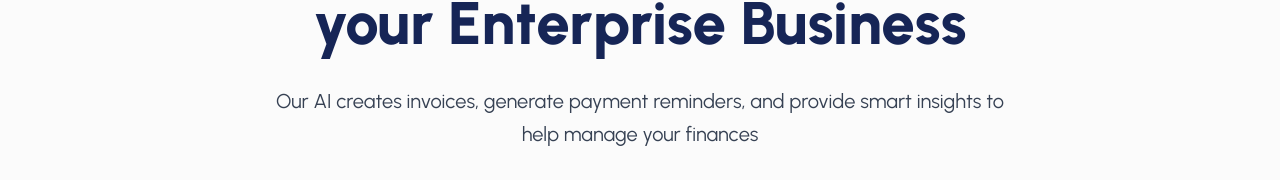
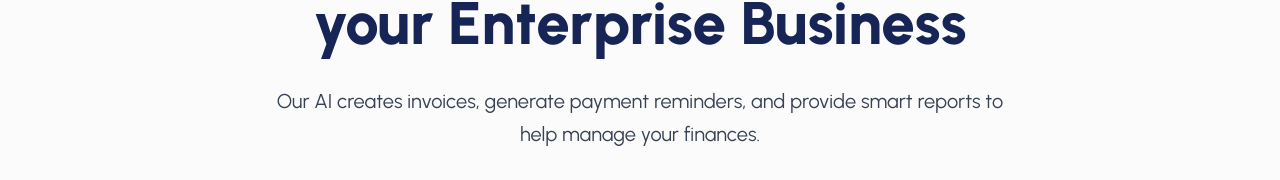
Before and after one commit to austinxduong/ai-invoice-app, a React app: page / in a window 1280 px wide. Shown: the part 217-397 px from the top of the page. Built offline with nearby package versions, Linux system fonts and the light colour scheme; the HTML template or start-up script is replaced by a standard one.

Commit message:
smart reports

```diff
--- a/src/components/landing/Hero.jsx
+++ b/src/components/landing/Hero.jsx
@@ -12,7 +12,7 @@ const Hero = () => {
           AI-Powered Invoicing App, for your Enterprise Business
           </h1>
           <p className="text-xl sm:text-xl text-gray-700 mb-8 leading-relaxed max-w-3xl mx-auto">
-            Our AI creates invoices, generate payment reminders, and provide smart insights to help manage your finances
+            Our AI creates invoices, generate payment reminders, and provide smart reports to help manage your finances.
           </p>
           <div className="flex flex-col sm:flex-row items-center justify-center space-y-4 sm:space-y-0 sm:space-x-4">
             {isAuthenticated ? (
```
